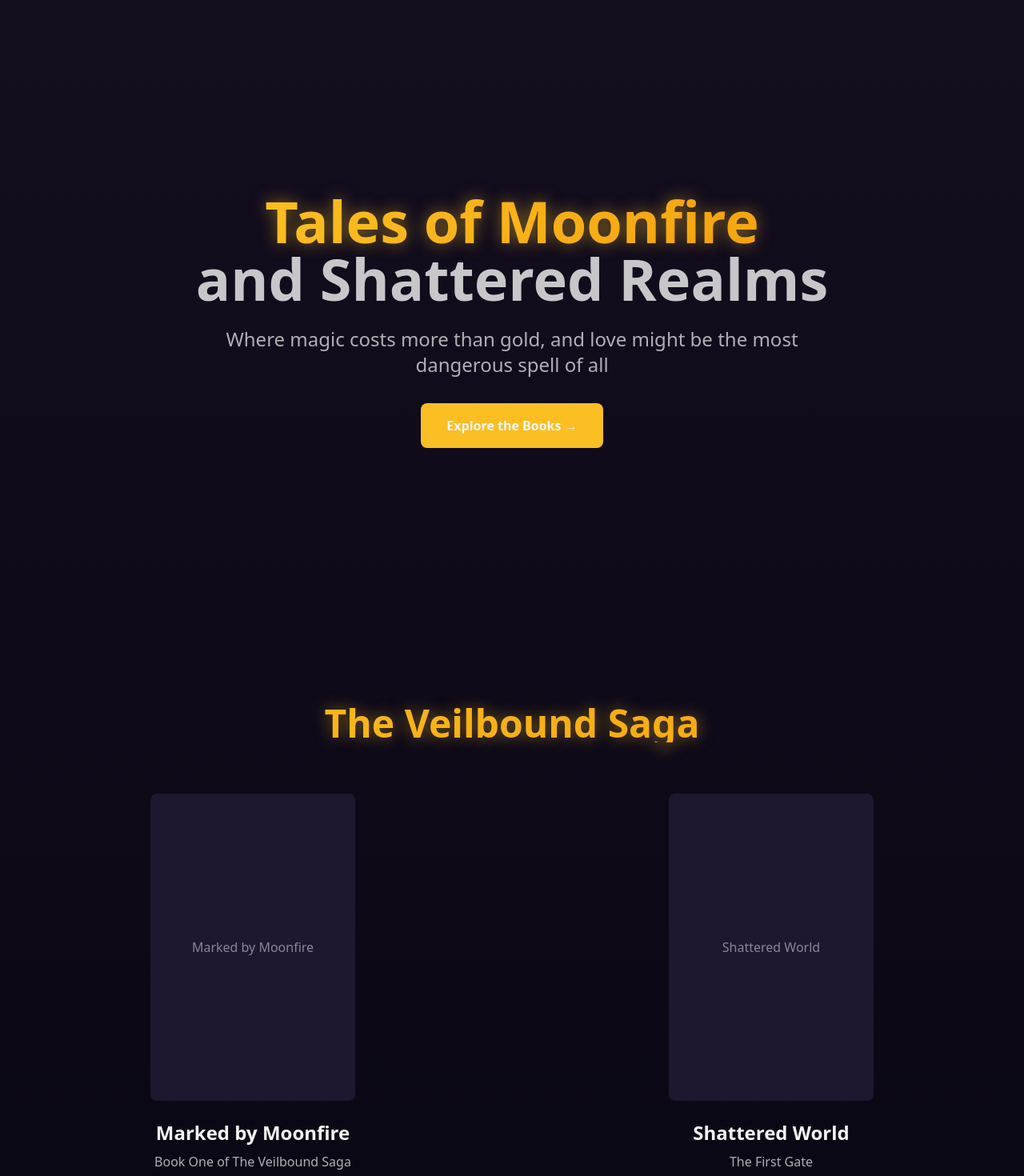
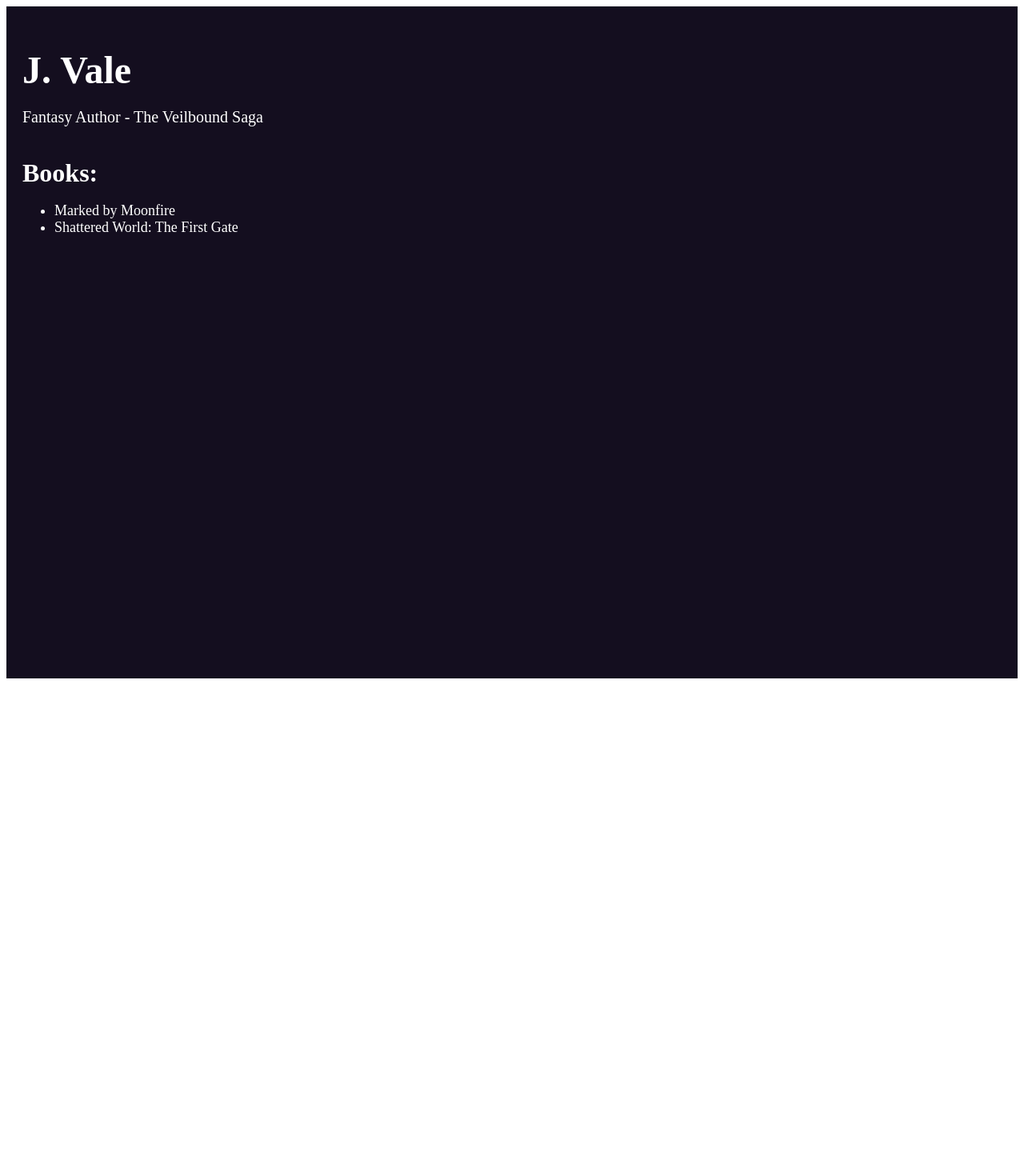
Before and after one commit to omerkhurshid/jvale-author, a Next.js app: page / in a window 1280 px wide. Shown: the top 1470 px of the page at 80% size. After the commit the page ends 856 px from the top, so only its background shows below. Built offline with nearby package versions, Linux system fonts and the light colour scheme.

Commit message:
Create minimal homepage to fix 404 error

```diff
--- a/app/layout.tsx
+++ b/app/layout.tsx
@@ -1,38 +1,16 @@
-import type { Metadata } from "next";
-import { Geist, Geist_Mono } from "next/font/google";
-import "./globals.css";
-// import Navigation from "../components/Navigation";
-
-const geistSans = Geist({
-  variable: "--font-geist-sans",
-  subsets: ["latin"],
-});
-
-const geistMono = Geist_Mono({
-  variable: "--font-geist-mono",
-  subsets: ["latin"],
-});
-
-export const metadata: Metadata = {
-  title: "J. Vale - Fantasy Author",
-  description: "Official website of J. Vale, author of The Veilbound Saga. Discover tales of moonfire, shattered worlds, and magic that costs more than gold.",
-};
+export const metadata = {
+  title: 'J. Vale - Fantasy Author',
+  description: 'Official website of J. Vale, author of The Veilbound Saga',
+}
 
 export default function RootLayout({
   children,
-}: Readonly<{
-  children: React.ReactNode;
-}>) {
+}: {
+  children: React.ReactNode
+}) {
   return (
     <html lang="en">
-      <body
-        className={`${geistSans.variable} ${geistMono.variable} antialiased`}
-      >
-        {/* <Navigation /> */}
-        <main>
-          {children}
-        </main>
-      </body>
+      <body>{children}</body>
     </html>
-  );
+  )
 }
--- a/app/page.tsx
+++ b/app/page.tsx
@@ -1,58 +1,15 @@
-export default function Home() {
+export default function Page() {
   return (
-    <div className="min-h-screen">
-      {/* Hero Section */}
-      <section className="relative min-h-screen flex items-center justify-center px-4">
-        <div className="max-w-7xl mx-auto text-center">
-          <h1 className="text-5xl md:text-7xl font-bold mb-6">
-            <span className="text-gradient glow">Tales of Moonfire</span>
-            <br />
-            <span className="text-foreground/80">and Shattered Realms</span>
-          </h1>
-
-          <p className="text-xl md:text-2xl text-foreground/70 mb-8 max-w-3xl mx-auto">
-            Where magic costs more than gold, and love might be the most dangerous spell of all
-          </p>
-
-          <div className="flex flex-col sm:flex-row gap-4 justify-center">
-            <a
-              href="/books"
-              className="inline-flex items-center gap-2 bg-primary text-primary-foreground px-8 py-4 rounded-lg font-semibold hover:bg-primary/90 transition-colors"
-            >
-              Explore the Books →
-            </a>
-          </div>
-        </div>
-      </section>
-
-      {/* Books Section */}
-      <section className="py-20 px-4">
-        <div className="max-w-7xl mx-auto">
-          <h2 className="text-4xl md:text-5xl font-bold text-center mb-16 text-gradient glow">
-            The Veilbound Saga
-          </h2>
-
-          <div className="grid md:grid-cols-2 gap-12">
-            {/* Book 1 */}
-            <div className="flex flex-col items-center text-center">
-              <div className="w-64 h-96 bg-secondary rounded-lg mb-6 flex items-center justify-center">
-                <span className="text-foreground/50">Marked by Moonfire</span>
-              </div>
-              <h3 className="text-2xl font-bold mb-2">Marked by Moonfire</h3>
-              <p className="text-foreground/70">Book One of The Veilbound Saga</p>
-            </div>
-
-            {/* Book 2 */}
-            <div className="flex flex-col items-center text-center">
-              <div className="w-64 h-96 bg-secondary rounded-lg mb-6 flex items-center justify-center">
-                <span className="text-foreground/50">Shattered World</span>
-              </div>
-              <h3 className="text-2xl font-bold mb-2">Shattered World</h3>
-              <p className="text-foreground/70">The First Gate</p>
-            </div>
-          </div>
-        </div>
-      </section>
+    <div style={{ padding: '20px', color: 'white', minHeight: '100vh', backgroundColor: '#140e1f' }}>
+      <h1 style={{ fontSize: '48px', marginBottom: '20px' }}>J. Vale</h1>
+      <p style={{ fontSize: '20px' }}>Fantasy Author - The Veilbound Saga</p>
+      <div style={{ marginTop: '40px' }}>
+        <h2 style={{ fontSize: '32px', marginBottom: '10px' }}>Books:</h2>
+        <ul style={{ fontSize: '18px' }}>
+          <li>Marked by Moonfire</li>
+          <li>Shattered World: The First Gate</li>
+        </ul>
+      </div>
     </div>
   )
 }
```
